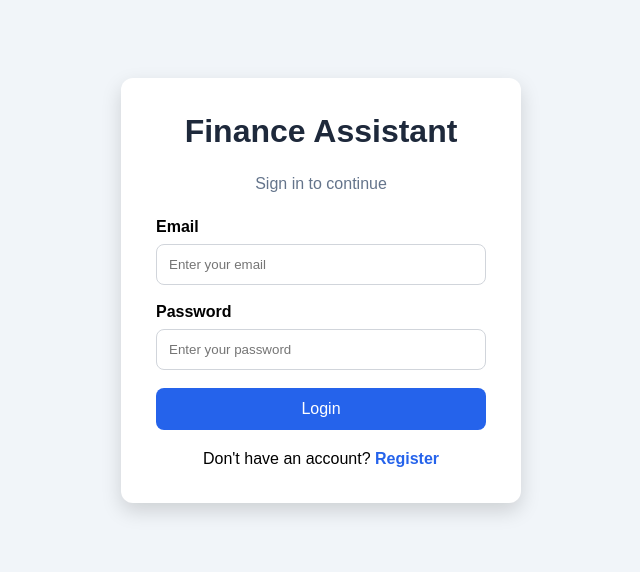
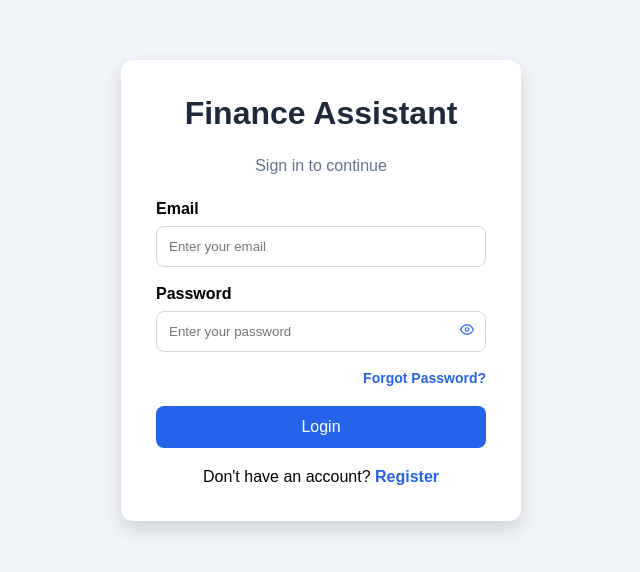
Before and after one commit to praveench18/FinanceAssistantFinal, a React (Vite) app in the folder client/: page / in a window 1280 px wide. Shown: the part 110-682 px from the top of the page, without its empty margins (319-959 px from the left). Built offline with nearby package versions, Linux system fonts and the light colour scheme.

Commit message:
login ui

```diff
--- a/client/src/App.jsx
+++ b/client/src/App.jsx
@@ -6,6 +6,7 @@ import Dashboard from "./pages/Dashboard";
 import AddExpense from "./pages/Addexpense";
 import Expenses from "./pages/Expenses";
 
+import ForgotPassword from "./pages/ForgotPassword";
 import ProtectedRoute from "./components/ProtectedRoute";
 import { ToastContainer } from "react-toastify";
 
@@ -44,6 +45,10 @@ function App() {
           </ProtectedRoute>
         }
       />
+      <Route
+        path="/forgot-password"
+        element={<ForgotPassword />}
+      />
     </Routes>
     <ToastContainer/>
     </>
--- /dev/null
+++ b/client/src/pages/ForgotPassword.jsx
@@ -0,0 +1,38 @@
+import { useState } from "react";
+
+function ForgotPassword() {
+
+    const [email, setEmail] = useState("");
+
+    const handleSubmit = (e) => {
+        e.preventDefault();
+
+        console.log(email);
+    };
+
+    return (
+        <div className="forgot-container">
+
+            <h2>Forgot Password</h2>
+
+            <form onSubmit={handleSubmit}>
+
+                <input
+                    type="email"
+                    placeholder="Enter your registered email"
+                    value={email}
+                    onChange={(e) => setEmail(e.target.value)}
+                    required
+                />
+
+                <button type="submit">
+                    Send OTP
+                </button>
+
+            </form>
+
+        </div>
+    );
+}
+
+export default ForgotPassword;
--- a/client/src/pages/login.css
+++ b/client/src/pages/login.css
@@ -52,6 +52,10 @@
     font-size: 16px;
     cursor: pointer;
     transition: 0.3s;
+    display: flex;
+    justify-content: center;
+    align-items: center;
+    gap: 10px;
 }
 
 .login-btn:hover {
@@ -95,3 +99,94 @@
     text-decoration:underline;
 
 }
+.login-btn:disabled{
+    opacity:0.7;
+    cursor:not-allowed;
+}
+input:disabled{
+
+    background:#f3f3f3;
+    cursor:not-allowed;
+
+}
+.spinner {
+    width: 18px;
+    height: 18px;
+    border: 3px solid rgba(255,255,255,0.4);
+    border-top: 3px solid white;
+    border-radius: 50%;
+    animation: spin 0.8s linear infinite;
+}
+
+@keyframes spin {
+    from {
+        transform: rotate(0deg);
+    }
+
+    to {
+        transform: rotate(360deg);
+    }
+}
+.show-password-btn,
+.forgot-password{
+    background:none;
+    border:none;
+    color:#2563eb;
+    cursor:pointer;
+    font-size:14px;
+    padding:0;
+    font-weight:500;
+}
+
+.show-password-btn:hover,
+.forgot-password:hover{
+    text-decoration:underline;
+}
+.password-input-container{
+    position:relative;
+}
+
+.password-input{
+    width:100%;
+    padding-right:12px 70px 12px 12px;
+}
+
+.show-password-btn{
+    position:absolute;
+    right:12px;
+    top:50%;
+    transform:translateY(-50%);
+
+    background:none;
+    border:none;
+
+    color:#2563eb;
+
+    cursor:pointer;
+
+    font-size:14px;
+
+    font-weight:600;
+}.forgot-password{
+    display:block;
+    width:100%;
+    background:none;
+    border:none;
+    color:#2563eb;
+    text-align:right;
+    cursor:pointer;
+    font-size:14px;
+    font-weight:600;
+    margin:12px 0 20px;
+    padding:0;
+}
+
+.forgot-password:hover{
+    text-decoration:underline;
+}.error-message{
+    color:#dc2626;
+    font-size:14px;
+    margin:10px 0;
+    text-align:center;
+    font-weight:500;
+}
--- a/client/src/pages/login.jsx
+++ b/client/src/pages/login.jsx
@@ -2,9 +2,9 @@ import { useState } from "react";
 import { Link, useNavigate } from "react-router-dom";
 import API from "../services/api";
 import "./login.css";
+import { FiEye, FiEyeOff } from "react-icons/fi";
 import { toast } from "react-toastify";
 export default function Login() {
-    const [loading, setLoading] = useState(false);
     const navigate = useNavigate();
 
     const [formData, setFormData] = useState({
@@ -12,6 +12,9 @@ export default function Login() {
         password: ""
     });
 
+    const [loading, setLoading] = useState(false);
+    const [error, setError] = useState("");
+    const [showPassword, setShowPassword] = useState(false);
     const handleChange = (e) => {
         setFormData({
             ...formData,
@@ -22,6 +25,21 @@ export default function Login() {
     const handleSubmit = async (e) => {
 
         e.preventDefault();
+        setError("");
+        if (!formData.email.trim()) {
+            setError("Email is required.");
+            return;
+        }
+        if (!formData.password.trim()) {
+            setError("Password is required.");
+            return;
+        }
+        const emailRegex = /^[^\s@]+@[^\s@]+\.[^\s@]+$/;
+
+        if (!emailRegex.test(formData.email)) {
+            setError("Please enter a valid email address.");
+            return;
+        }
         setLoading(true);
 
         try {
@@ -33,12 +51,22 @@ export default function Login() {
                 localStorage.setItem("user", JSON.stringify(res.data.user));
 
                 navigate("/dashboard");
+            }else{
+                setError(res.data.message);
+                    toast.error(res.data.message);
             }
 
         } catch (err) {
 
             console.log(err);
-            toast.error("Login Failed");
+            const message =
+                err.response?.data?.message || "Invalid email or password.";
+            setError(message);
+            toast.error(message);
+
+        }finally {
+
+             setLoading(false);
 
         }
 
@@ -74,8 +102,10 @@ export default function Login() {
                     <input
                         type="email"
                         name="email"
+                        value={formData.email}
                         placeholder="Enter your email"
                         onChange={handleChange}
+                        disabled={loading}
                     />
 
                 </div>
@@ -84,20 +114,54 @@ export default function Login() {
 
                 <label>Password</label>
 
-                <input
-                    type="password"
-                    name="password"
-                    placeholder="Enter your password"
-                    onChange={handleChange}
-                />
+                <div className="password-input-container">
 
+                    <input
+                        type={showPassword ? "text" : "password"}
+                        name="password"
+                        value={formData.password}
+                        placeholder="Enter your password"
+                        onChange={handleChange}
+                        disabled={loading}
+                        className="password-input"
+                    />
+
+                    <button
+                        type="button"
+                        className="show-password-btn"
+                        onClick={() => setShowPassword(!showPassword)}
+                        disabled={loading}
+                    >
+                        {showPassword ? <FiEyeOff /> : <FiEye />}
+                    </button>
                 </div>
+                </div>
+                <button
+                    type="button"
+                    className="forgot-password"
+                    onClick={() => navigate("/forgot-password")}
+                >
+                    Forgot Password?
+                </button>
+                {error && (
+                    <p className="error-message">
+                        {error}
+                    </p>
+                )}
+
                 <button
                     type="submit"
                     className="login-btn"
                     disabled={loading}
                 >
-                    {loading ? "Logging in..." : "Login"}
+                   {loading ? (
+                        <>
+                            <span className="spinner"></span>
+                            <span>Logging in...</span>
+                        </>
+                    ) : (
+                        "Login"
+                    )}
                 </button>
 
                <p className="register-link">
```
Also changed, not shown: client/src/pages/ResetPassword.jsx (added).
